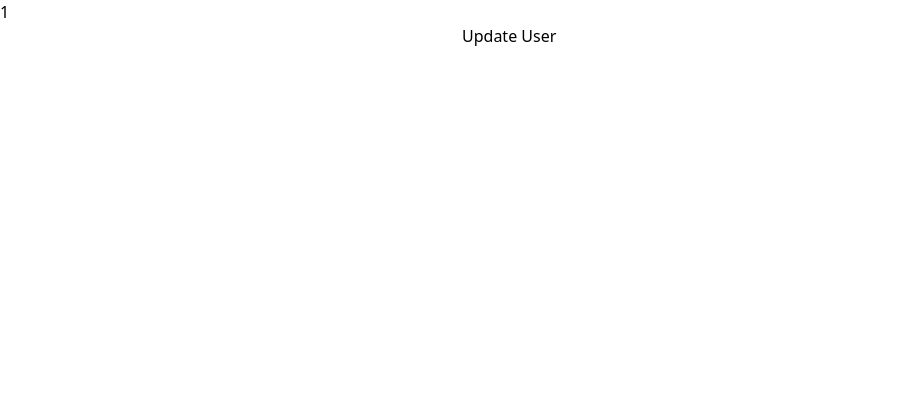
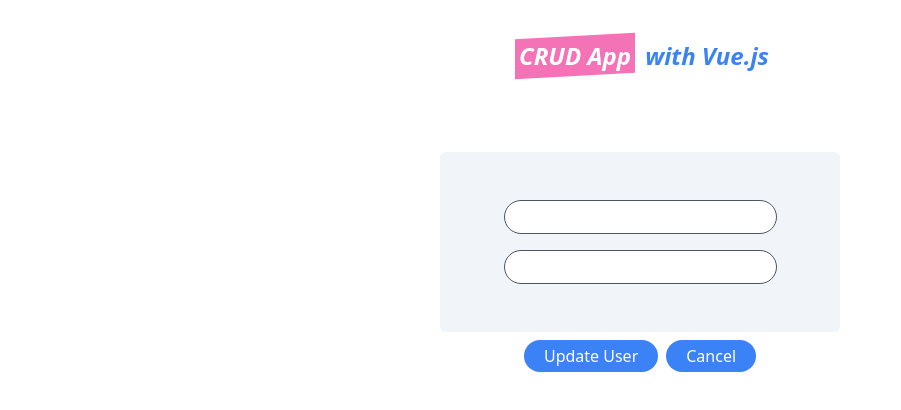
Before and after one commit to NeginSal/CRUD-Vue3, a Vue app: page /user/1 in a window 1280 px wide. Shown: the top 410 px of the page, without its empty margins (0-901 px from the left). Built offline with nearby package versions, Linux system fonts and the light colour scheme; no server answers.

Commit message:
added: styles

```diff
--- a/src/App.vue
+++ b/src/App.vue
@@ -1,10 +1,14 @@
 <template>
+  <blockquote class="text-2xl font-semibold italic text-center text-blue-500 my-10">
+    <span
+      class="mx-2 before:block before:absolute before:-inset-1 before:-skew-y-3 before:bg-pink-400 relative inline-block">
+      <span class="relative text-white "> CRUD App </span>
+    </span>
+    with Vue.js
+  </blockquote>
   <router-view />
 </template>
 
 <script>
-export default {
-  name: "App",
-  components: {},
-};
+export default {};
 </script>
--- a/src/components/AddUser.vue
+++ b/src/components/AddUser.vue
@@ -1,14 +1,14 @@
 <template>
   <form @submit.prevent="handleSubmit">
-    <div className='flex flex-col justify-center items-center sm:flex-row sm:justify-evenly'>
-      <div className='mb-2'>
-        <input className='px-3 py-1 rounded-full border border-gray-600' v-model="name" />
+    <div class='flex flex-col justify-center items-center '>
+      <div class='mb-2'>
+        <input class='px-3 py-1 rounded-full border border-gray-600' v-model="name" placeholder="Name" />
       </div>
-      <div className='mb-2'>
-        <input className='px-3 py-1 rounded-full border border-gray-600' v-model="username" />
+      <div class='mb-2'>
+        <input class='px-3 py-1 rounded-full border border-gray-600' v-model="username" placeholder="UserName" />
       </div>
-      <div className='mb-2'>
-        <button className="bg-blue-500 hover:bg-blue-700 text-white py-1 px-3 rounded-full">
+      <div class='mb-2'>
+        <button class="bg-blue-500 hover:bg-blue-700 text-white py-1 px-3 rounded-full">
           Add
         </button>
       </div>
--- a/src/components/EditUser.vue
+++ b/src/components/EditUser.vue
@@ -1,10 +1,18 @@
 <template>
-  <p>{{ id }}</p>
-  <form @submit.prevent="handleSubmit">
-    <input v-model="name" required />
-    <input v-model="username" required />
-    <button>Update User</button>
-  </form>
+  <div class="flex items-center justify-center">
+    <form @submit.prevent="handleSubmit">
+      <div class='flex flex-col justify-center items-center bg-slate-100 p-10 mt-10 rounded-md'>
+        <input v-model="name" class='my-2 px-5 py-1 rounded-full border border-gray-600' />
+        <input v-model="username" class='my-2 px-5 py-1 rounded-full border border-gray-600' />
+      </div>
+      <div class="flex my-2 mx-20">
+        <button class='text-white mx-1 px-5 py-1 rounded-full bg-blue-500 hover:bg-blue-700'>Update User</button>
+        <button class='text-white mx-1 px-5 py-1 rounded-full bg-blue-500 hover:bg-blue-700'
+          @click="backToHome">Cancel</button>
+      </div>
+
+    </form>
+  </div>
 </template>
 
 <script>
@@ -36,6 +44,9 @@
         .then(() => {
           this.$router.push("/");
         })
+    },
+    backToHome() {
+      this.$router.push('/')
     }
   },
 }
--- a/src/components/Home.vue
+++ b/src/components/Home.vue
@@ -1,5 +1,5 @@
 <template>
-  <div>
+  <div class="max-w-xl pb-8 mx-auto px-5 bg-slate-100">
     <UserList :users="users" @userDeleted="handleUserDeleted" />
     <AddUser :users="users" />
   </div>
@@ -36,5 +36,3 @@
   }
 };
 </script>
-
-<style lang="scss" scoped></style>
--- a/src/components/UserDetail.vue
+++ b/src/components/UserDetail.vue
@@ -1,7 +1,9 @@
 <template>
-  <div>
-    <p>{{ user ? user.name : '' }}</p>
-    <p>{{ user ? user.username : '' }}</p>
+  <div class="max-w-xl pb-8 mx-auto px-5 bg-slate-100">
+    <div class="flex flex-col text-center py-5 ">
+      <p class='px-3 py-3 border-b-4'>Name : {{ user ? user.name : '' }}</p>
+      <p class='px-3 py-3'>UserName : {{ user ? user.username : '' }}</p>
+    </div>
   </div>
 </template>
 
@@ -26,6 +28,5 @@
         .catch(err => console.log(err))
     }
   }
-
 }
 </script>
--- a/src/components/UserList.vue
+++ b/src/components/UserList.vue
@@ -1,15 +1,17 @@
 <template>
-  <div v-if="users.length">
-    <div v-for="user in  users " :key="user.id">
-      <div>
-        <router-link :to="'/users/'+user.id">
-          <p>{{ user.name }}</p>
+  <div v-if="users.length" class='py-5'>
+    <div v-for="user in  users " :key="user.id" class='flex justify-between border-b-4'>
+      <div class="flex ">
+        <router-link :to="'/users/' + user.id">
+          <p class='my-3 px-3'>{{ user.name }}</p>
         </router-link>
-        <p>{{ user.username }}</p>
+        <p class='my-3 px-3'>{{ user.username }}</p>
       </div>
-      <div>
-        <p @click="updateUser(user.id)">EDIT</p>
-        <p @click="deleteUser(user.id)">DELETE</p>
+      <div class="flex ">
+        <p @click="updateUser(user.id)" class='mx-2 my-3 px-2 py-1 text-green-800
+     hover:bg-green-400 hover:rounded-md hover:border hover:border-green-800'>EDIT</p>
+        <p @click="deleteUser(user.id)" class='my-3 px-2 py-1 text-red-800
+     hover:bg-red-400 hover:rounded-md hover:border hover:border-red-800'>DELETE</p>
       </div>
     </div>
   </div>
```
